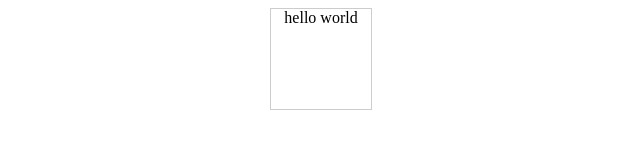
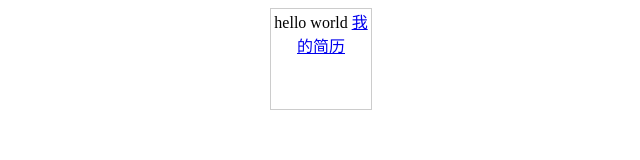
Before and after one commit to zhongyl711/zhongyl711.github.io, a plain HTML site: page index.html in a window 1280 px wide. Shown: the whole page, without its empty margins (319-959 px from the left). Drawn offline with Linux system fonts and the light colour scheme.

Commit message:
增加连接跳转

```diff
--- a/index.html
+++ b/index.html
@@ -10,6 +10,7 @@
 <body>
     <div class="app">
         hello world
+        <a href="./resume/index.html">我的简历</a>
     </div>
     <script src="index.js"></script>
 </body>
```
